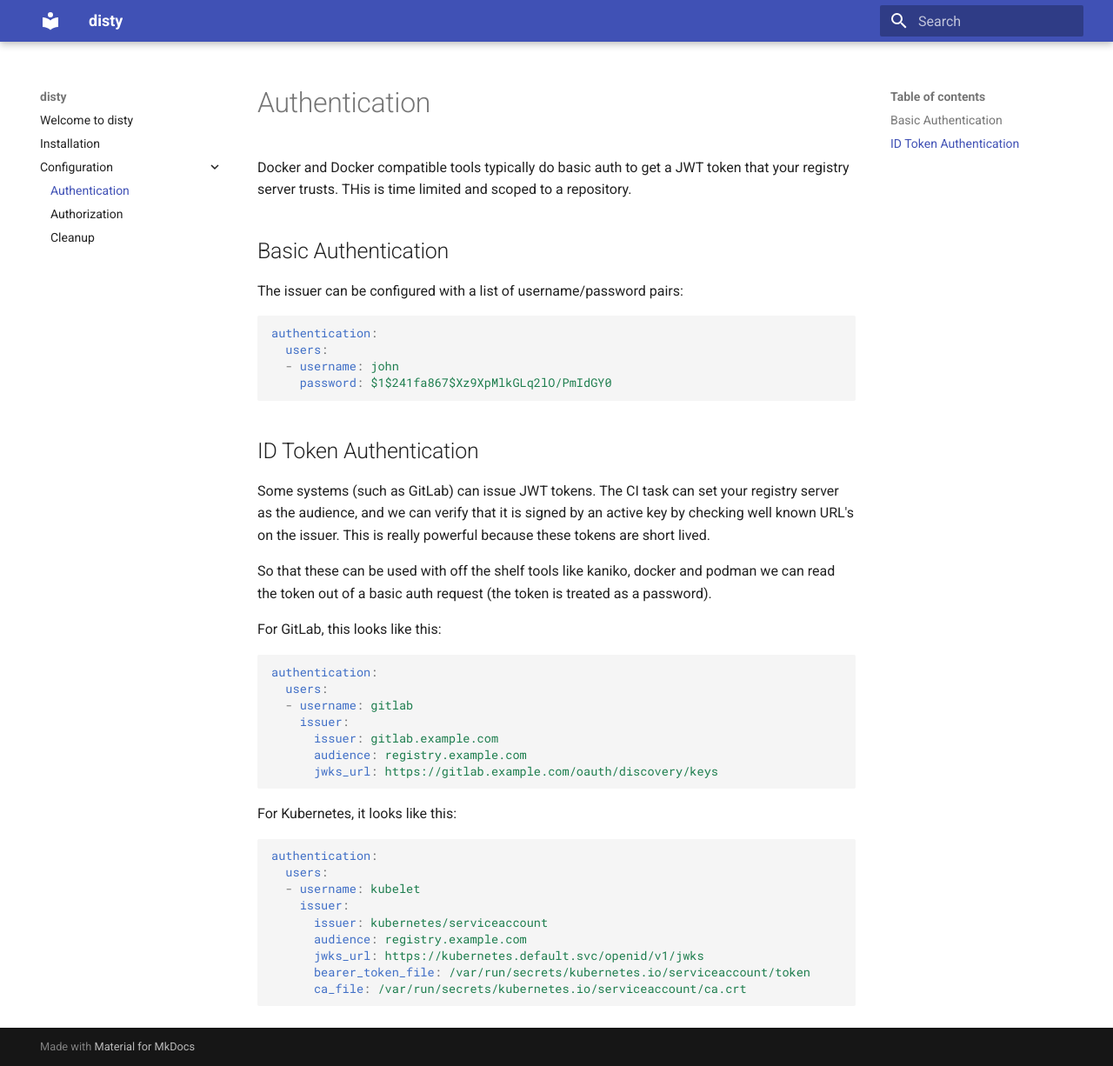
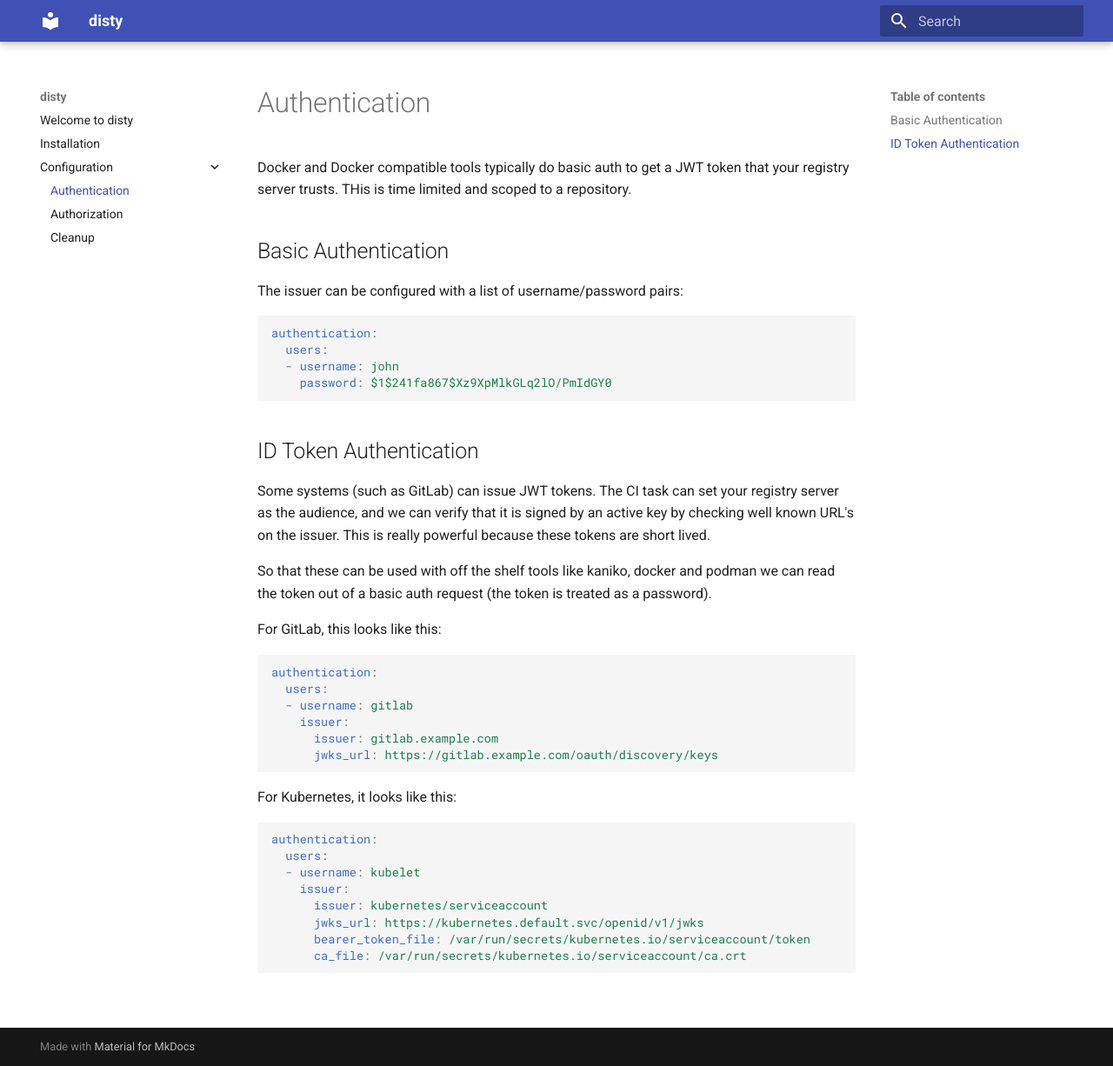
Before and after one commit to unrouted/disty, an MkDocs documentation site: the page built from docs/docs/configuration/authentication.md, in a window 1280 px wide and 1226 px high. Shown: the whole window at 87% size. Built offline with MkDocs 1.6.1 and Material for MkDocs 9.7.7, drawn with Linux system fonts in a browser that asks for light colours.

Commit message:
chore: remove stale keys from docs

````diff
--- a/docs/docs/configuration/authentication.md
+++ b/docs/docs/configuration/authentication.md
@@ -25,7 +25,6 @@ authentication:
   - username: gitlab
     issuer:
       issuer: gitlab.example.com
-      audience: registry.example.com
       jwks_url: https://gitlab.example.com/oauth/discovery/keys
 ```
 
@@ -37,7 +36,6 @@ authentication:
   - username: kubelet
     issuer:
       issuer: kubernetes/serviceaccount
-      audience: registry.example.com
       jwks_url: https://kubernetes.default.svc/openid/v1/jwks
       bearer_token_file: /var/run/secrets/kubernetes.io/serviceaccount/token
       ca_file: /var/run/secrets/kubernetes.io/serviceaccount/ca.crt
````
